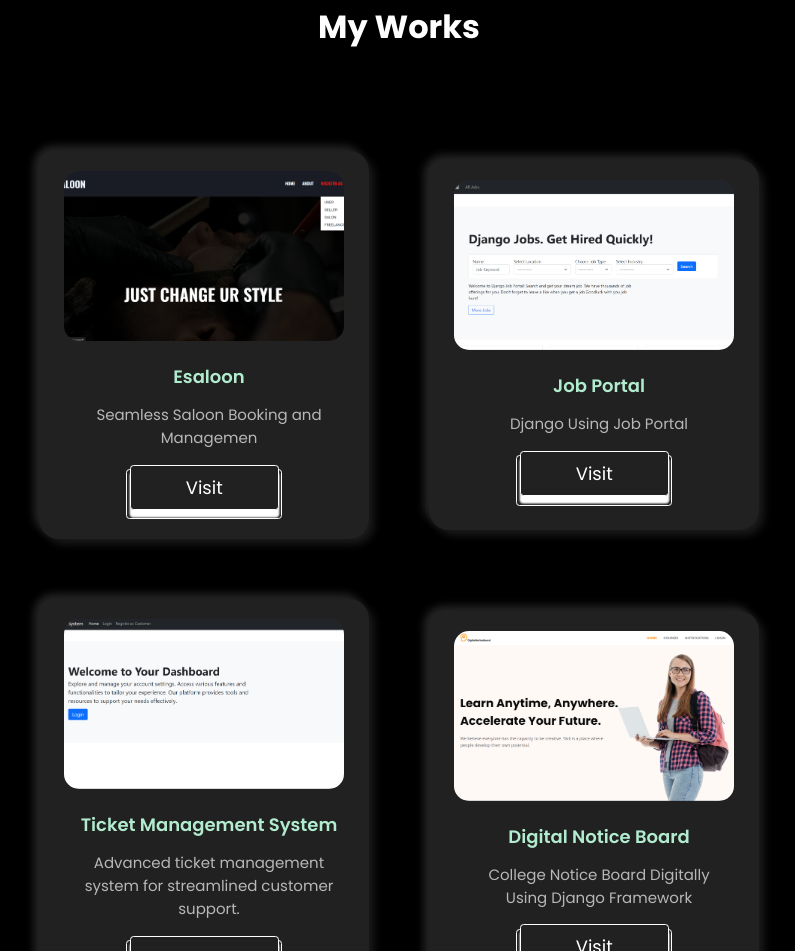
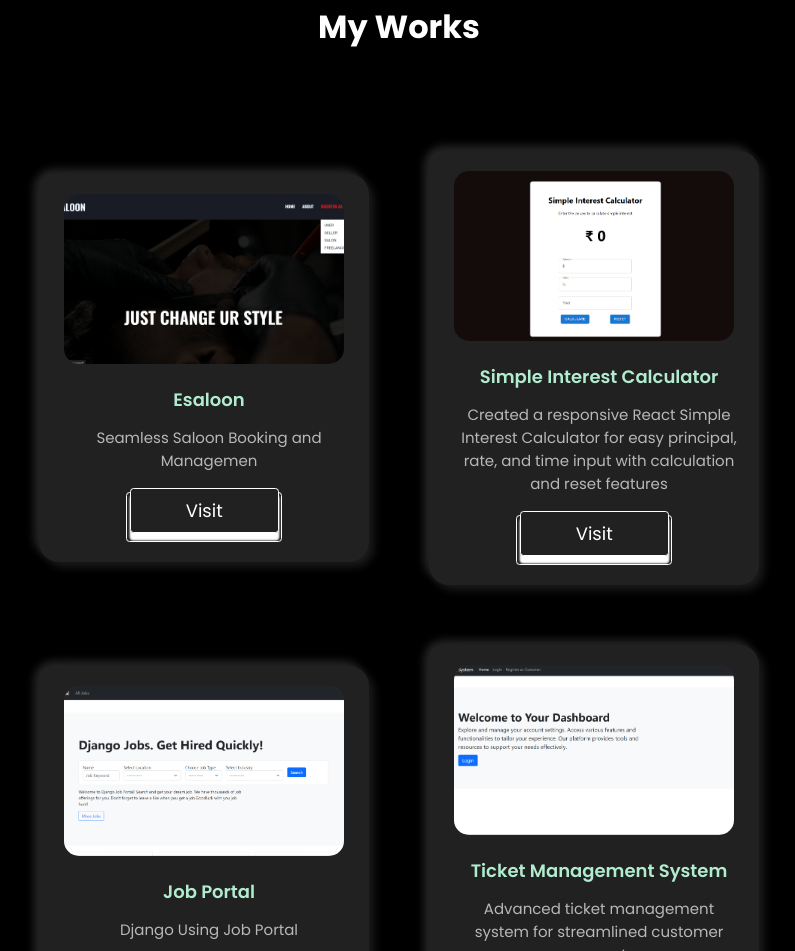
Before and after one commit to jenish-ml/jenish-ml.github.io, a plain HTML site: page index.html in a window 1280 px wide. Shown: the part 1097-2048 px from the top of the page, without its empty margins (241-1036 px from the left). Drawn offline with Linux system fonts and the light colour scheme.

Commit message:
React SI Project added

```diff
--- a/index.html
+++ b/index.html
@@ -178,6 +178,23 @@
           </p>
           <a
             href="https://github.com/jenish-ml/django-Esaloon.git"
+            target="_blank"
+          >
+            <button>
+              <span> Visit </span>
+            </button>
+          </a>
+        </div>
+        <div class="card">
+          <div class="card-image">
+            <img src="./images/SIcalculator.png" alt="" />
+          </div>
+          <p class="card-title">Simple Interest Calculator</p>
+          <p class="card-body">
+            Created a responsive React Simple Interest Calculator for easy principal, rate, and time input with calculation and reset features<br />
+          </p>
+          <a
+            href="https://react-si-calculator.netlify.app/"
             target="_blank"
           >
             <button>
```
Also changed, not shown: images/SIcalculator.png (added).
